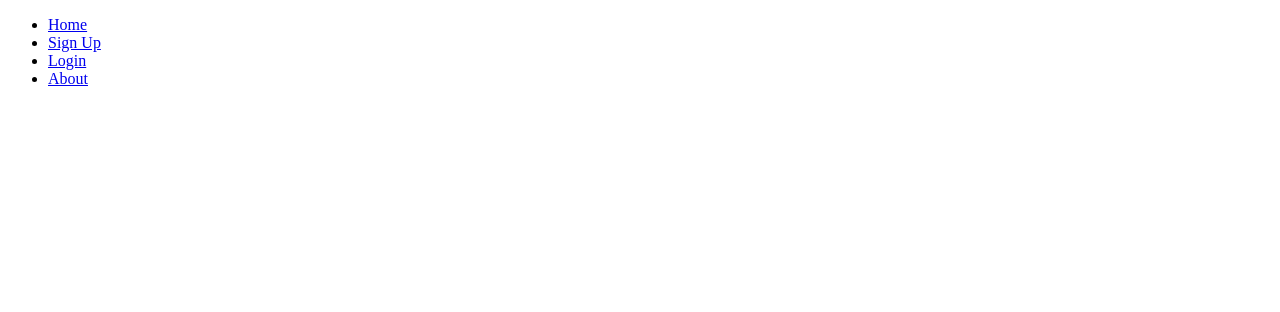
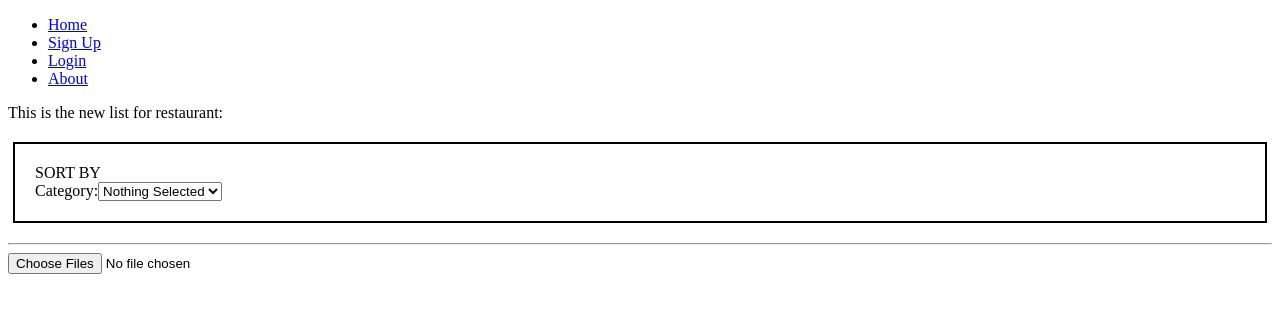
Before and after one commit to suvratkumra/FoodReviewWebsite, a React (Create React App) app in the folder client/: page /newList in a window 1280 px wide. Shown: the top 312 px of the page. Built offline with nearby package versions, Linux system fonts and the light colour scheme.

Commit message:
feat: adding the ability to upload photos of the dishes

```diff
--- a/client/src/components/list/NewList.js
+++ b/client/src/components/list/NewList.js
@@ -1,19 +1,70 @@
-import React from 'react'
+import React, { useState } from 'react'
 import { useParams, use, useLocation } from 'react-router-dom'
 
 const NewList = () => {
     const location = useLocation();
     const queryDetails = new URLSearchParams(location.search);
 
+    const [dishImages, setDishImages] = useState([])
+
     const queryParams = {
         restaurantName: queryDetails.get('restaurant'),
         restaurantIndex: queryDetails.get('index')
     }
 
+    const onImageUpload = (event) => {
+        const files = Array.from(event.target.files);
+        console.log(files)
+        setDishImages((prevValues) => [...dishImages, ...files])
+        console.log("dish", dishImages)
+    }
+
     return (
         <div>
+            This is the new list for restaurant: <span style={{ color: "red" }}> {queryParams.restaurantName} </span>
+            <div style={{ border: "2px solid", padding: "20px", margin: "20px 5px" }}>
+                <span>SORT BY</span>
+                <div>
+                    Category:
+                    <select>
+                        <option value="nothing_selected">Nothing Selected</option>
+                        <option value="bland">Bland</option>
+                        <option value="mild">Mild</option>
+                        <option value="medium">Medium</option>
+                        <option value="hot">Hot</option>
+                        <option value="spicy">Spicy</option>
+                        <option value="fiery">Fiery</option>
+                        <option value="zesty">Zesty</option>
+                        <option value="tangy">Tangy</option>
+                        <option value="peppery">Peppery</option>
+                        <option value="piquant">Piquant</option>
+                        <option value="flaming">Flaming</option>
+                        <option value="scorching">Scorching</option>
+                        <option value="inferno">Inferno</option>
+                        <option value="blaze">Blaze</option>
+                        <option value="nuclear">Nuclear</option>
+                        <option value="volcanic">Volcanic</option>
+                        <option value="scalding">Scalding</option>
+                        <option value="incendiary">Incendiary</option>
+                        <option value="mouth-numbing">Mouth-numbing</option>
+                        <option value="explosive">Explosive</option>
+                        <option value="insane">Insane</option>
+                    </select>
+                </div>
+            </div>
+            <hr />
+            <div id='main_container'>
+                <div id="queue_card_container">
+                    <div id="dish_image">
+                        <input type='file' id="fileUpload" name="fileUpload" multiple onChange={onImageUpload} />
+                        {dishImages.map((file) => (
+                            <img key={file.name} src={URL.createObjectURL(file)} alt={file.name} />
+                        ))}
+                    </div>
+                </div>
+            </div>
+        </div >
 
-        </div>
     )
 }
 
```
